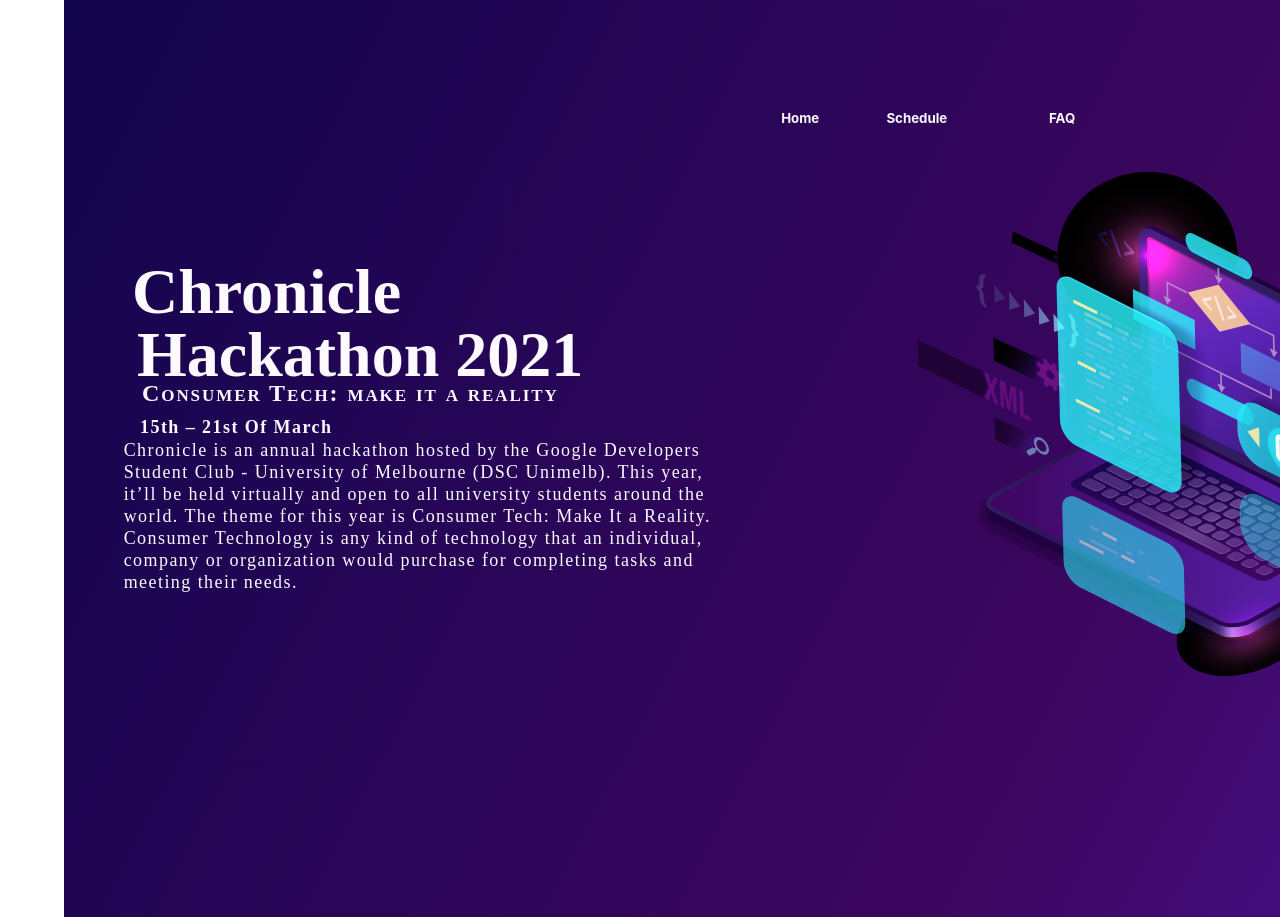
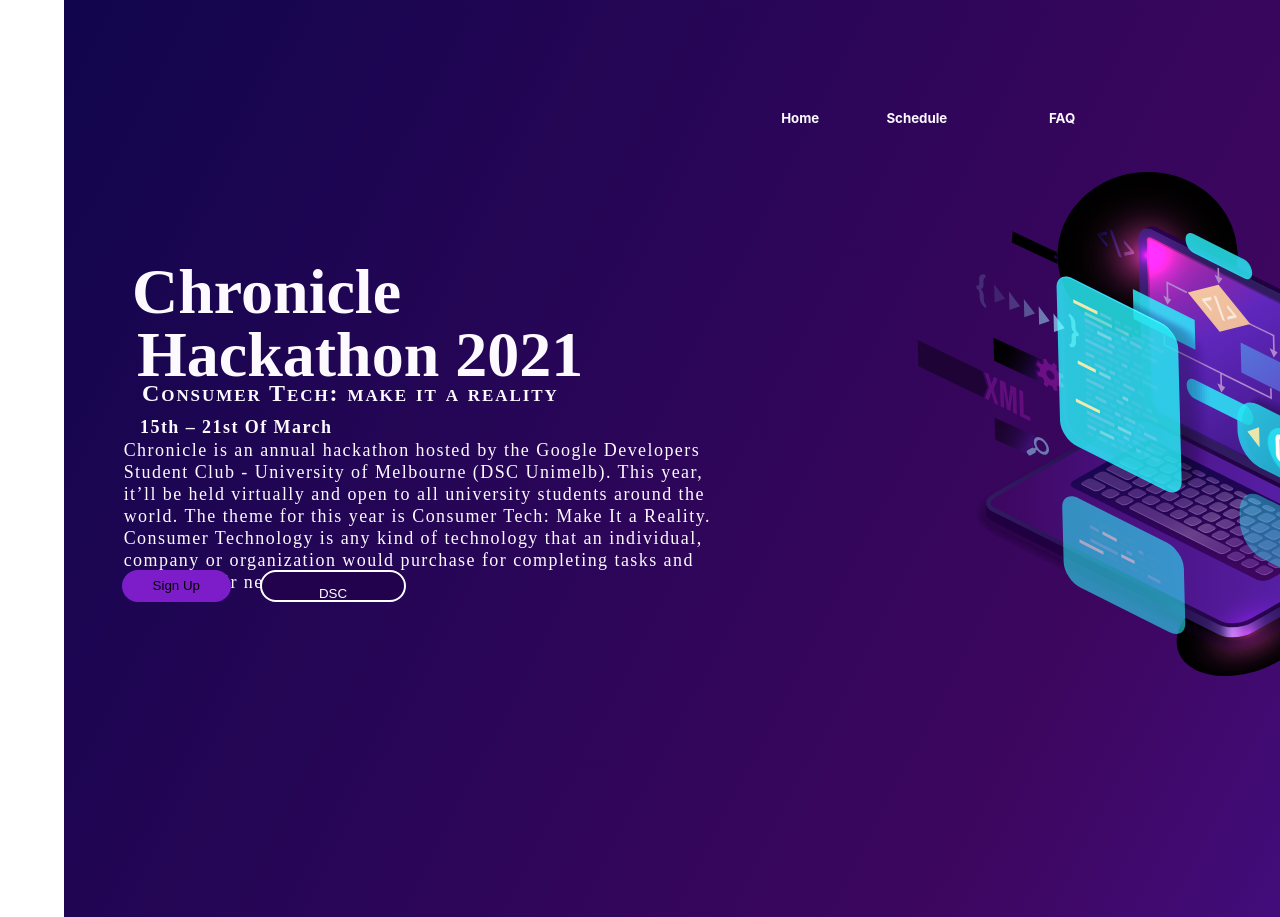
Before and after one commit to stavyadatta/Chronicle-website, a React (Create React App) app: page / in a window 1280 px wide. Shown: the top 917 px of the page. Built offline with nearby package versions, Linux system fonts and the light colour scheme.

Commit message:
Added prilimnary buttons

```diff
--- a/src/MainPage.css
+++ b/src/MainPage.css
@@ -99,6 +99,37 @@
 
 }
 
+.sign_up {
+    position: absolute;
+left: 9.52%;
+right: 81.97%;
+top: 71.23%;
+bottom: 24.78%;
+
+background: #7C1DC9;
+border: 2px solid #7C1DC9;
+box-sizing: border-box;
+border-radius: 100px;
+}
+
+.dsc_text {
+    color: white;
+    padding-bottom: ;
+}
+
+.DSC_unimelb {
+    position: absolute;
+left: 20.34%;
+right: 68.3%;
+top: 71.23%;
+bottom: 24.78%;
+
+border: 2px solid #FFFFFF;
+box-sizing: border-box;
+border-radius: 100px;
+background-color: #23024d;
+}
+
 #background_theme {
     position: absolute;
 left: 5%;
--- a/src/MainPage.js
+++ b/src/MainPage.js
@@ -29,6 +29,8 @@
                 <p className = "Hackathon_description">Chronicle is an annual hackathon hosted by the Google Developers Student Club - University of Melbourne (DSC Unimelb). This year, it’ll be held virtually and open to all university students around the world.
 
     The theme for this year is Consumer Tech: Make It a Reality.  Consumer Technology is any kind of technology that an individual, company or organization would purchase for completing tasks and meeting their needs. </p>
+                <button className="sign_up"> Sign Up</button>
+                <button className='DSC_unimelb'> <p className='dsc_text'>DSC </p></button>
             </div>
         </div>
     )
```
